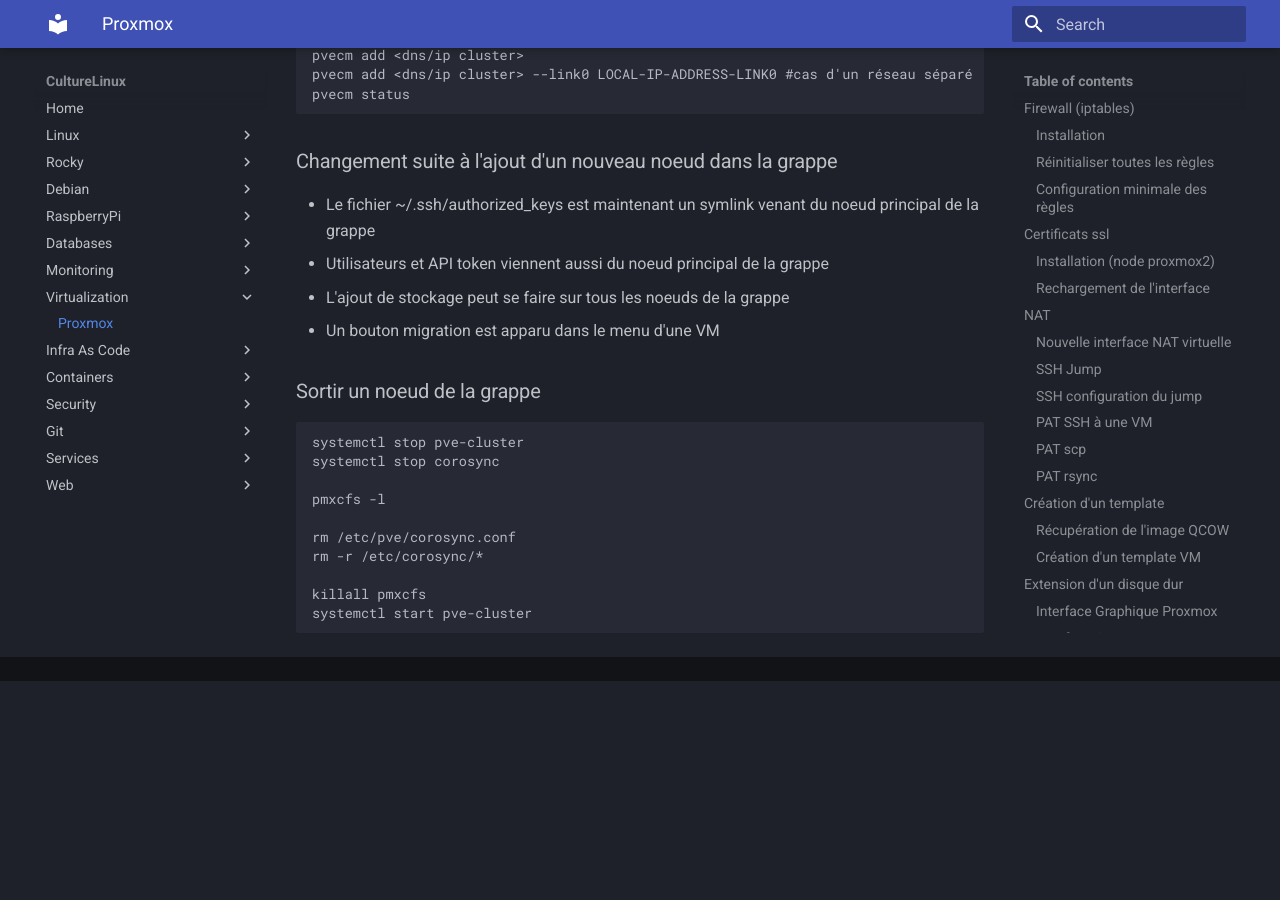
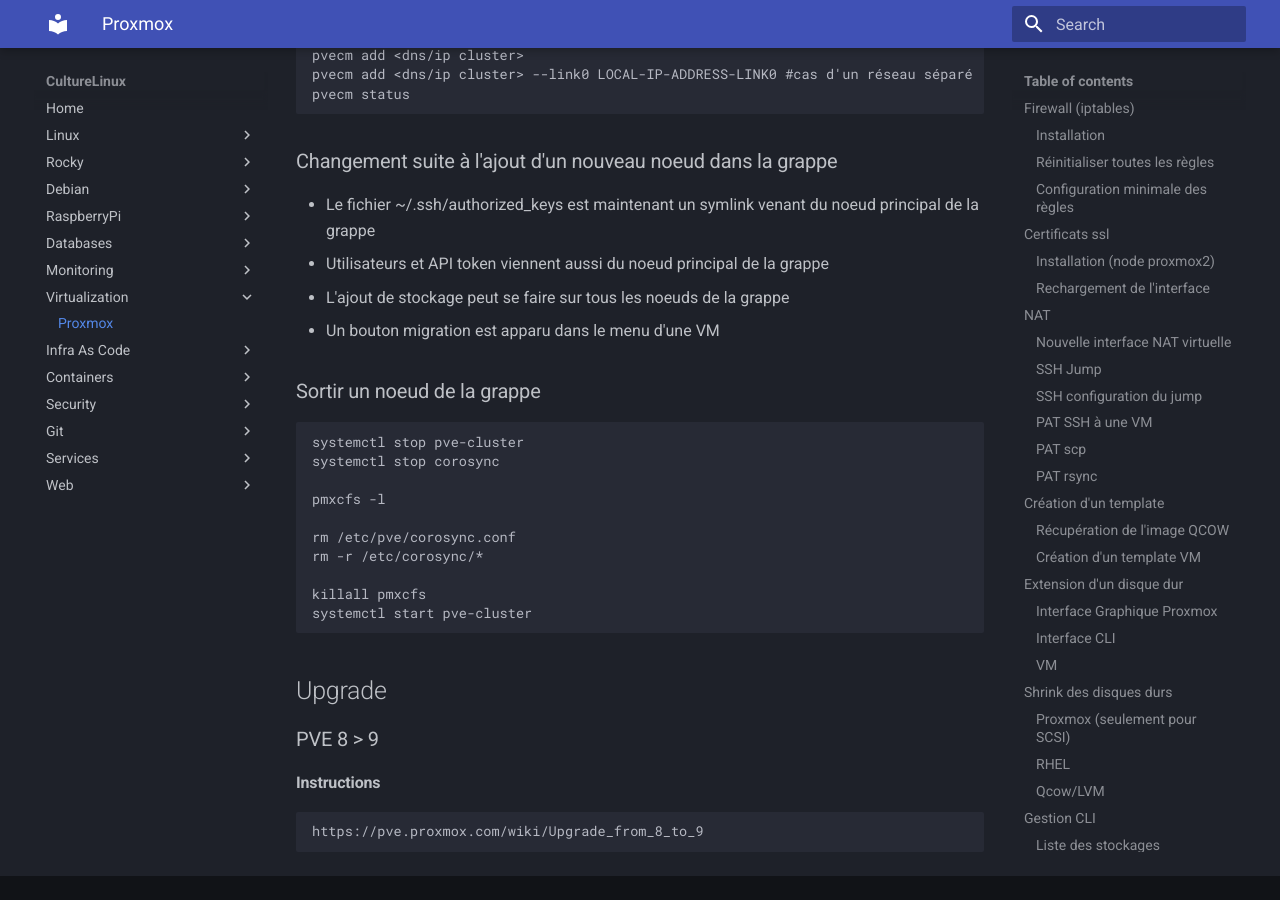
Before and after one commit to CultureLinux/doc, an MkDocs documentation site: the page built from docs/virtualization/proxmox.md, in a window 1280 px wide and 900 px high, scrolled down 9612 px. Built offline with MkDocs 1.6.1 and Material for MkDocs 9.7.7, drawn with Linux system fonts in a browser that asks for light colours; before the commit the page ends 10293 px from its top, so only the background shows below that.

Commit message:
mig proxmox + nginx

```diff
--- a/docs/virtualization/proxmox.md
+++ b/docs/virtualization/proxmox.md
@@ -329,3 +329,8 @@
 
     killall pmxcfs
     systemctl start pve-cluster
+
+## Upgrade
+### PVE 8 > 9
+#### Instructions
+    https://pve.proxmox.com/wiki/Upgrade_from_8_to_9
--- a/mkdocs.yml
+++ b/mkdocs.yml
@@ -78,4 +78,4 @@
   - Services:
     - 'MinIO' : services/minio.md
   - Web:
-    - 'NGINX' : web/nginx.md
+    - 'Nginx' : web/nginx.md
```
Also changed, not shown: docs/web/nginx.md (+1 -1 lines).
